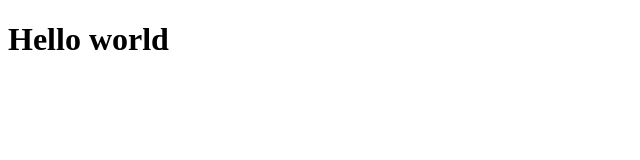
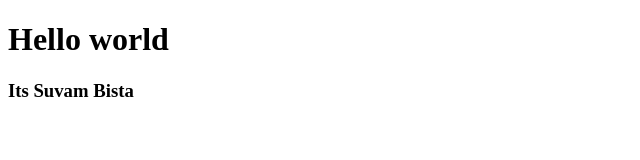
Before and after one commit to sandybeast007/First-Demo-Git, a plain HTML site: page index.html in a window 1280 px wide. Shown: the whole page, without its empty margins (0-640 px from the left). Drawn offline with Linux system fonts and the light colour scheme.

Commit message:
Adding second line

```diff
--- a/index.html
+++ b/index.html
@@ -7,5 +7,6 @@
 </head>
 <body>
     <h1>Hello world</h1>
+    <h3>Its Suvam Bista</h3>
 </body>
 </html>
```
